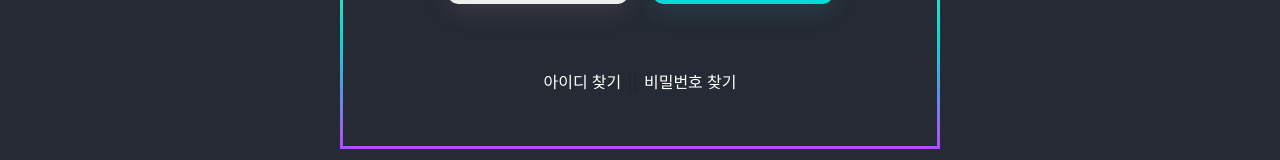
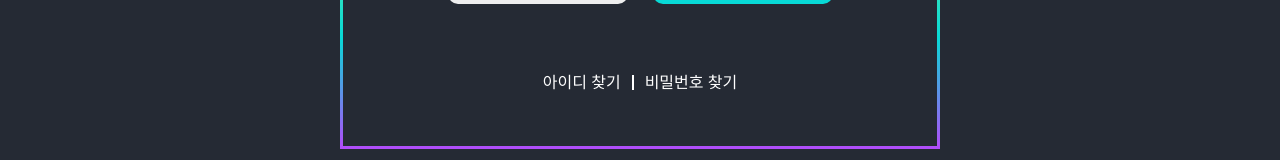
Before and after one commit to hongseunggi/jjanhae, a React (Create React App) app in the folder frontend/: page /login in a window 1280 px wide. Shown: the part 585-745 px from the top of the page. Built offline with nearby package versions, Linux system fonts and the light colour scheme; the HTML template or start-up script is replaced by a standard one.

Commit message:
#S06P12A507-46/[Update] 로그인 페이지 css수정

```diff
--- a/frontend/src/components/Login/Login.jsx
+++ b/frontend/src/components/Login/Login.jsx
@@ -179,7 +179,7 @@ const Login = () => {
                     아이디 찾기
                 </button>
             </Link>
-                ||
+            <div className={styles.updown}></div>
             <Link to="/findPwd">
                 <button className={styles.findPwdBtn}>
                     비밀번호 찾기
--- a/frontend/src/components/Login/Login.module.css
+++ b/frontend/src/components/Login/Login.module.css
@@ -108,7 +108,7 @@
     width: 180px;
     height: 40px;
     background-color: #FF2E63;
-    box-shadow: 0px 0.5rem 1.5rem rgba(255, 185, 203, 0.1);
+    /* box-shadow: 0rem 0.5rem 1.5rem rgba(250, 215, 223, 0.1); */
     border-radius: 10px;
     border: none;
     color: white;
@@ -148,7 +148,6 @@
     width: 180px;
     height: 40px;
     background-color: #08d9d6;
-    box-shadow: 0rem 0.5rem 1.5rem rgba(82, 240, 237, 0.1);
     border-radius: 10px;
     border: none;
     font-size: 18px;
@@ -163,7 +162,7 @@
 
 .loginBtn:hover:not([disabled]) {
     transform: translateY(-4px);
-    box-shadow: 0rem 0.5rem 1.5rem rgba(82, 240, 237, 0.1);
+    box-shadow: 0rem 0.5rem 1.5rem rgba(243, 171, 188, 0.212);
 }
 
 /* .loginBtn:hover .btnText{
@@ -176,7 +175,7 @@ box-shadow: 0px 5px 6px rgba(0,0,0,0.3);
 
 .registBtn:hover {
     transform: translateY(-4px);
-    box-shadow: 0rem 0.5rem 1.5rem rgba(82, 240, 237, 0.1);
+    box-shadow: 0rem 0.5rem 1.5rem rgba(114, 243, 241, 0.178);
 }
 
 .findIdBtn {
@@ -201,3 +200,10 @@ box-shadow: 0px 5px 6px rgba(0,0,0,0.3);
     color: #969696a4;
     background-color: #eee;
 }
+
+.updown {
+    border: 0.5px solid white;
+    width: 0.1px;
+    height: 15px;
+    margin: 5px 5px 0px 5px;
+}
```
